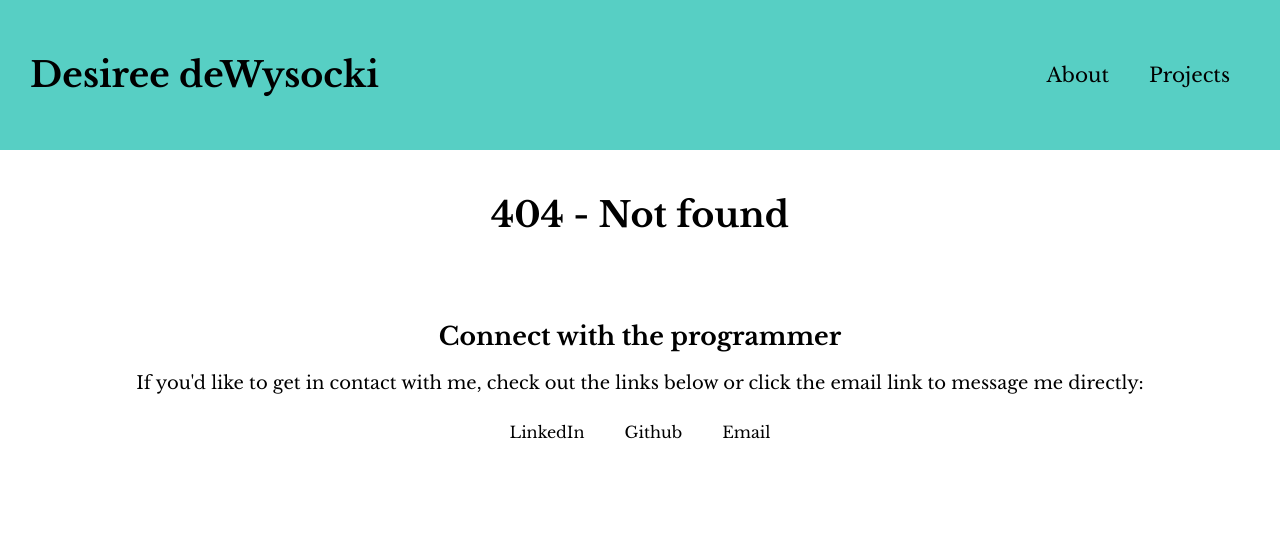
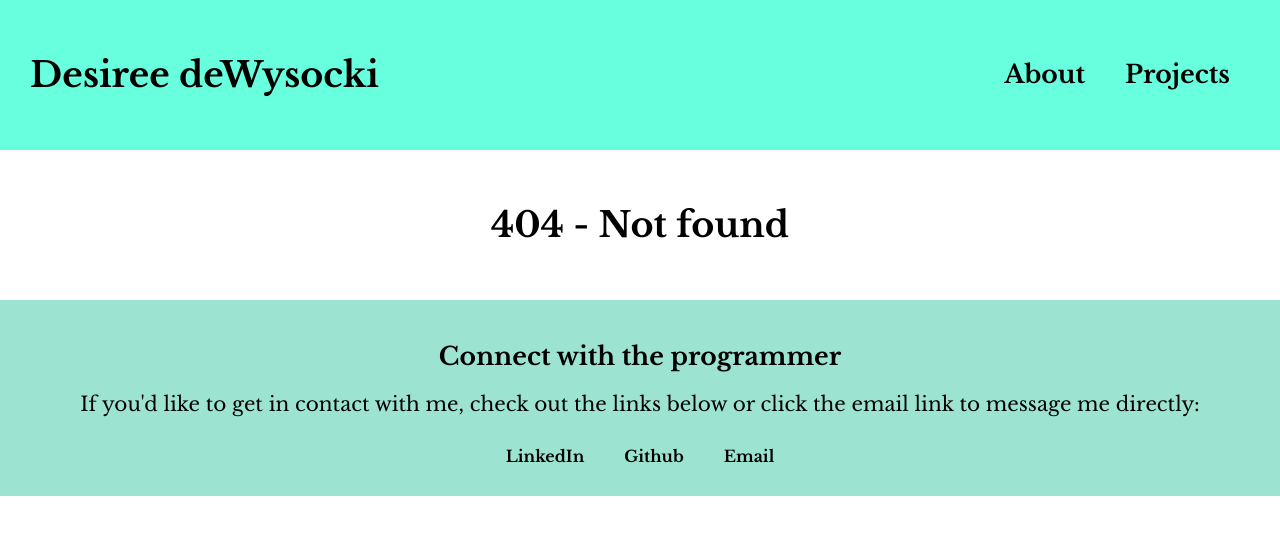
Before and after one commit to desireemoon/portfolio, a React (Create React App) app: page / in a window 1280 px wide. Shown: the top 534 px of the page. Built offline with nearby package versions, Linux system fonts and the light colour scheme.

Commit message:
updated styling

```diff
--- a/src/App.css
+++ b/src/App.css
@@ -15,13 +15,13 @@ body {
 .header {
   grid-column: 1 / -1;
   padding: 20px;
-  background-color: rgba(46, 196, 182, 0.8);
+  background-color: rgba(65, 255, 214, 0.8)
 }
 
 
 .main {
   grid-column: 1 / -1;
-  padding: 20px;
+  padding: 30px;
   display: flex;
   justify-content: center;
 }
@@ -29,6 +29,7 @@ body {
 .footer {
   grid-column: 1 / -1;
   padding: 20px;
+  background-color: rgba(132, 220, 198, 0.8)
 }
 
 h1 {
@@ -40,18 +41,20 @@ h2 {
 }
 
 p {
-  font-size: 18px;
+  font-size: 20px;
 
 }
 
 .link {
   text-decoration: none;
   color: black;
+  font-size: 25px;
+  font-weight: 700;
 }
 
 .link:hover {
   text-decoration: none;
-  color: rgba(203, 243, 240, 0.8);
+  color: rgba(255, 104, 107, 0.8);
   transform: scale(1.2);
 }
 
@@ -79,6 +82,13 @@ a {
 
 .nav-button {
   padding: 0 20px;
+
+}
+
+.nav-button:hover {
+  text-decoration: none;
+  color: rgba(255, 104, 107, 0.8);
+  transform: scale(1.2);
 }
 
 /* About */
@@ -89,16 +99,23 @@ a {
 .about-info {
   display: flex;
   justify-content: space-evenly;
+  align-items: center;
   flex-wrap: wrap;
 }
 
 .prof-pic {
   max-width: 400px;
+  border-radius: 20px;
 }
 
 .bio {
   margin: 40px;
   max-width: 800px;
+  padding: 10px 15px;
+  background: rgba(255, 104, 107, 0.8);
+  box-shadow: 0 12px 16px 0 rgba(0, 0, 0, 0.24), 0 17px 50px 0 rgba(0, 0, 0, 0.19);
+  border-radius: 20px;
+
 }
 
 /* Projects */
@@ -130,12 +147,13 @@ a {
 
 .project-box:hover {
   text-decoration: none;
-  background: rgba(203, 243, 240, 0.8);
+  background: rgba(255, 166, 158, 0.8);
   transform: scale(1.2);
   box-shadow: 0 12px 16px 0 rgba(0, 0, 0, 0.24), 0 17px 50px 0 rgba(0, 0, 0, 0.19);
   border-radius: 20px;
 }
 
+/* footer */
 .contact-container{
   text-align: center;
 }
@@ -148,10 +166,11 @@ a {
 
 .social-links {
   margin: 10px;
+  font-weight: 700;
 }
 
 .social-links:hover{
   text-decoration: none;
-  color: rgba(203, 243, 240, 0.8);
+  color: rgba(255, 104, 107, 0.8);
   transform: scale(1.2);
 }
--- a/src/components/Header.js
+++ b/src/components/Header.js
@@ -7,7 +7,7 @@ const Header = (props) => {
     return (
         <div className="header-container">
             <div className="app-title">
-                <Link onClick={() => { window.scrollTo(0, 0) }} className="link" to="/portfolio" ><h1>Desiree deWysocki</h1></Link>
+                <Link onClick={() => { window.scrollTo(0, 0) }} className="title" to="/portfolio" ><h1>Desiree deWysocki</h1></Link>
             </div>
             <div className="nav">
                 <div className="nav-button ">
```
